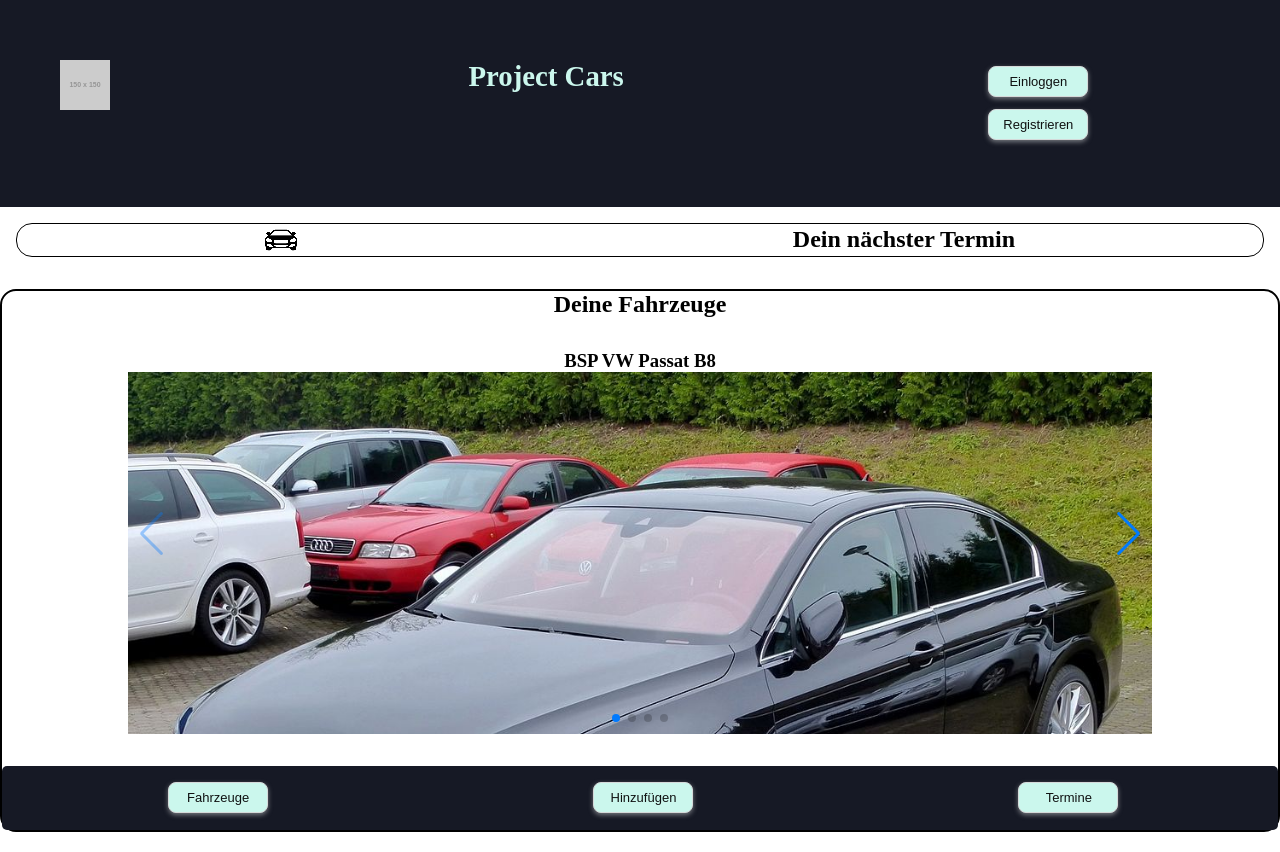
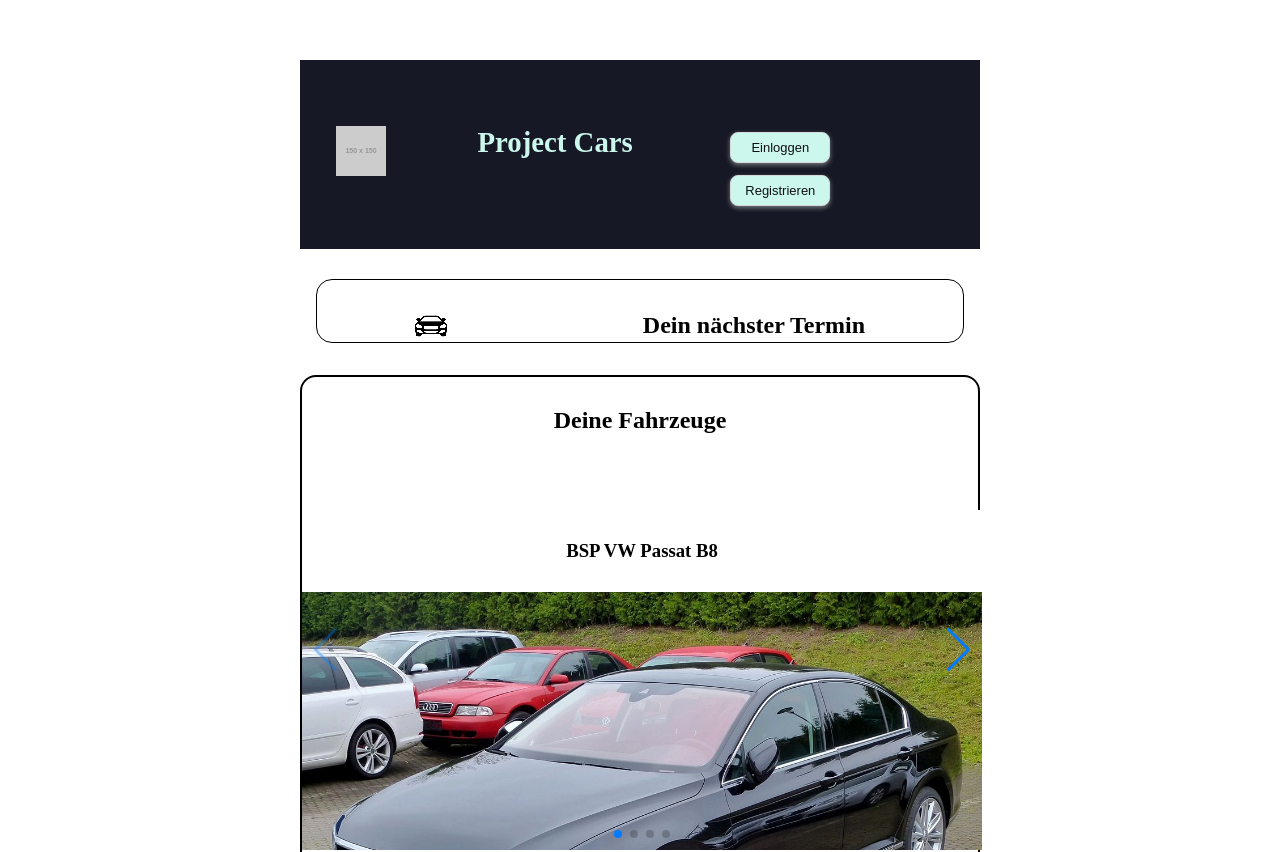
Before and after one commit to xSm1Le/projectcars, a React app: page / in a window 1280 px wide. Shown: the top 852 px of the page. Built offline with nearby package versions, Linux system fonts and the light colour scheme; the HTML template or start-up script is replaced by a standard one.

Commit message:
add body max-width

```diff
--- a/src/App.css
+++ b/src/App.css
@@ -2,4 +2,7 @@
     margin: 0;
     padding: 0;
     box-sizing: border-box;
+    max-width: 680px;
+    margin: 0 auto;
+    margin-top: 30px;
 }
```
